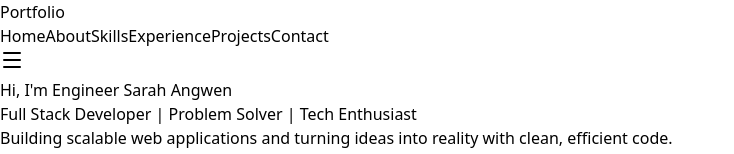
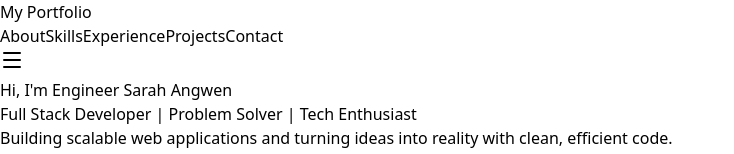
Before and after one commit to sarahangwen/Sarah-sPortfolio, a React (Vite) app in the folder my-react-app/: page / in a window 1280 px wide. Shown: the top 154 px of the page, without its empty margins (0-734 px from the left). Built offline with nearby package versions, Linux system fonts and the light colour scheme.

Commit message:
Update Navigation with dark theme and anchor links

```diff
--- a/my-react-app/src/components/Navigation.tsx
+++ b/my-react-app/src/components/Navigation.tsx
@@ -1,66 +1,37 @@
 import { Menu, X } from 'lucide-react';
 import { useState } from 'react';
 
-type Page = 'home' | 'about' | 'skills' | 'experience' | 'projects' | 'contact';
-
-interface NavigationProps {
-  activePage: Page;
-  onNavigate: (page: Page) => void;
-}
-
-const links: { label: string; page: Page }[] = [
-  { label: 'Home',       page: 'home' },
-  { label: 'About',      page: 'about' },
-  { label: 'Skills',     page: 'skills' },
-  { label: 'Experience', page: 'experience' },
-  { label: 'Projects',   page: 'projects' },
-  { label: 'Contact',    page: 'contact' },
-];
-
-export default function Navigation({ activePage, onNavigate }: NavigationProps) {
+export default function Navigation() {
   const [isOpen, setIsOpen] = useState(false);
 
-  const handleNav = (page: Page) => {
-    onNavigate(page);
-    setIsOpen(false);
-  };
-
   return (
-    <nav className="fixed w-full bg-white shadow-md z-50">
-      <div className="max-w-6xl mx-auto px-6 py-4">
+    <nav className="fixed w-full bg-[hsl(0,0%,8%)] border-b border-[hsl(0,0%,15%)] z-50">
+      <div className="max-w-7xl mx-auto px-8 md:px-16 py-4">
         <div className="flex justify-between items-center">
-          <button onClick={() => handleNav('home')} className="text-2xl font-bold text-blue-600">
-            Portfolio
-          </button>
+          <a href="#" className="text-2xl font-bold text-[hsl(15,90%,55%)]">
+            My Portfolio
+          </a>
 
           <div className="hidden md:flex space-x-8">
-            {links.map(({ label, page }) => (
-              <button
-                key={page}
-                onClick={() => handleNav(page)}
-                className={`transition ${activePage === page ? 'text-blue-600 font-semibold' : 'text-gray-700 hover:text-blue-600'}`}
-              >
-                {label}
-              </button>
-            ))}
+            <a href="#about" className="text-[hsl(0,0%,70%)] hover:text-[hsl(15,90%,55%)] transition">About</a>
+            <a href="#skills" className="text-[hsl(0,0%,70%)] hover:text-[hsl(15,90%,55%)] transition">Skills</a>
+            <a href="#experience" className="text-[hsl(0,0%,70%)] hover:text-[hsl(15,90%,55%)] transition">Experience</a>
+            <a href="#projects" className="text-[hsl(0,0%,70%)] hover:text-[hsl(15,90%,55%)] transition">Projects</a>
+            <a href="#contact" className="text-[hsl(0,0%,70%)] hover:text-[hsl(15,90%,55%)] transition">Contact</a>
           </div>
 
-          <button onClick={() => setIsOpen(!isOpen)} className="md:hidden">
+          <button onClick={() => setIsOpen(!isOpen)} className="md:hidden text-[hsl(0,0%,70%)]">
             {isOpen ? <X /> : <Menu />}
           </button>
         </div>
 
         {isOpen && (
           <div className="md:hidden mt-4 space-y-4">
-            {links.map(({ label, page }) => (
-              <button
-                key={page}
-                onClick={() => handleNav(page)}
-                className={`block w-full text-left transition ${activePage === page ? 'text-blue-600 font-semibold' : 'text-gray-700 hover:text-blue-600'}`}
-              >
-                {label}
-              </button>
-            ))}
+            <a href="#about" className="block text-[hsl(0,0%,70%)] hover:text-[hsl(15,90%,55%)] transition">About</a>
+            <a href="#skills" className="block text-[hsl(0,0%,70%)] hover:text-[hsl(15,90%,55%)] transition">Skills</a>
+            <a href="#experience" className="block text-[hsl(0,0%,70%)] hover:text-[hsl(15,90%,55%)] transition">Experience</a>
+            <a href="#projects" className="block text-[hsl(0,0%,70%)] hover:text-[hsl(15,90%,55%)] transition">Projects</a>
+            <a href="#contact" className="block text-[hsl(0,0%,70%)] hover:text-[hsl(15,90%,55%)] transition">Contact</a>
           </div>
         )}
       </div>
```
